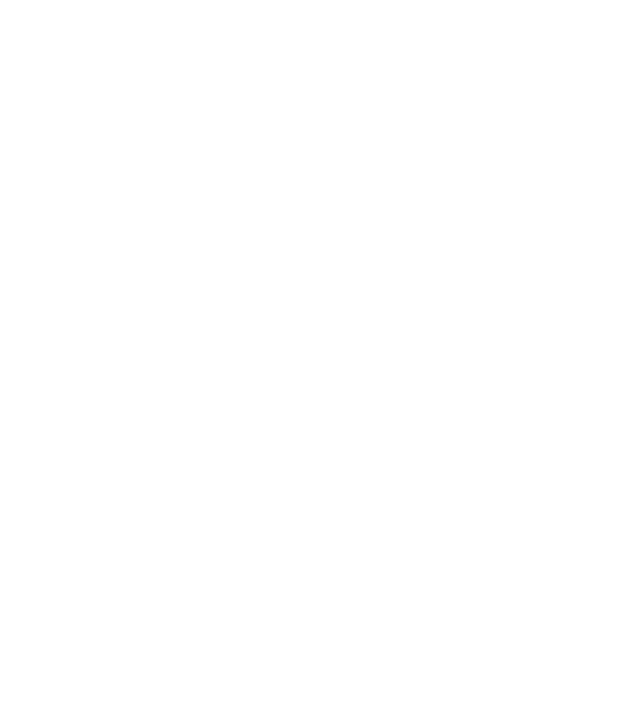
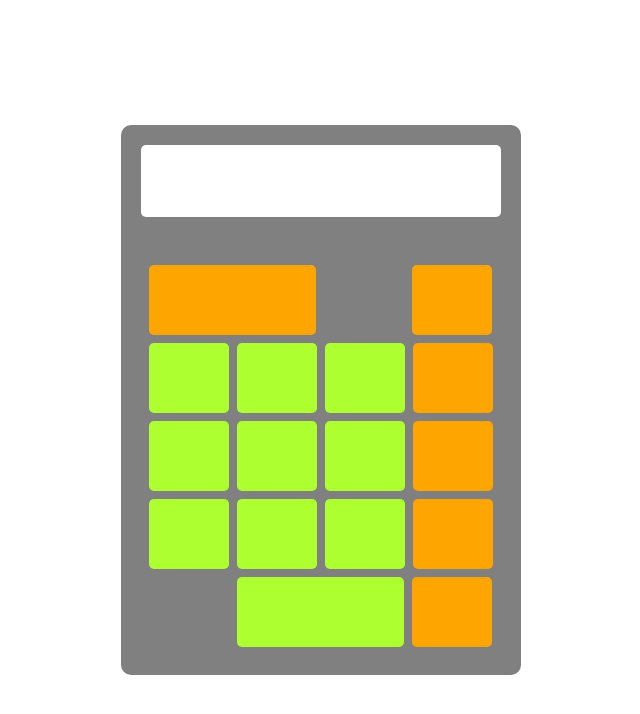
Before and after one commit to matthewlcollins/calculator, a plain HTML site: page index.html in a window 1280 px wide. Shown: the whole page, without its empty margins (319-959 px from the left). Drawn offline with Linux system fonts and the light colour scheme.

Commit message:
Made Calc css/html backbone

```diff
--- a/index.html
+++ b/index.html
@@ -8,6 +8,28 @@
     <script src="scripts.js" defer></script>
 </head>
 <body>
-
+    <div class="calcCont">
+        <div class="textCont"></div>
+        <div class="butCont">
+            <div class="clearBut"></div>
+            <div class="invis"></div>
+            <div class="calcBut"></div>
+            <div class="numBut"></div>
+            <div class="numBut"></div>
+            <div class="numBut"></div>
+            <div class="calcBut"></div>
+            <div class="numBut"></div>
+            <div class="numBut"></div>
+            <div class="numBut"></div>
+            <div class="calcBut"></div>
+            <div class="numBut"></div>
+            <div class="numBut"></div>
+            <div class="numBut"></div>
+            <div class="calcBut"></div>
+            <div class="invis"></div>
+            <div class="zeroBut"></div>
+            <div class="calcBut"></div>
+        </div>
+    </div>
 </body>
 </html>
--- a/styles.css
+++ b/styles.css
@@ -8,4 +8,82 @@ body {
     display: flex;
     justify-content: center;
     align-items: center;
+    height: 100vh;
 }
+
+.calcCont {
+    background-color: gray;
+    height: 550px;
+    width: 400px;
+    border-radius: 10px;
+    display: flex;
+    flex-direction: column;
+}
+
+.textCont {
+    background-color: white;
+    height: 75px;
+    display: flex;
+    justify-content: flex-end;
+    align-items: center;
+    width: 90%;
+    margin: 20px 5%;
+    border-radius: 5px;
+}
+
+.butCont {
+    margin: 20px 5%;
+    display: flex;
+    flex-wrap: wrap;
+    width: 90%;
+    flex: 1;
+    gap: 8px;
+    padding: 8px;
+    align-content: flex-end;
+}
+
+.numBut,
+.calcBut {
+    height: 70px;
+    flex: 0 0 calc(25% - 6px);
+    border-radius: 5px;
+    display: flex;
+    justify-content: center;
+    align-items: center;
+}
+
+.zeroBut {
+    height: 70px;
+    flex: 0 0 calc(51% - 8px);
+    background-color: greenyellow;
+    justify-content: center;
+    align-items: center;
+    border-radius: 5px;
+}
+
+.clearBut {
+    height: 70px;
+    flex: 0 0 calc(51% - 8px);
+    background-color: orange;
+    justify-content: center;
+    align-items: center;
+    border-radius: 5px;
+}
+
+.numBut {
+    background-color: greenyellow;
+}
+
+.calcBut {
+    background-color: orange;
+}
+
+.invis {
+    background-color: gray;
+    height: 70px;
+    flex: 0 0 calc(25% - 6px);
+    border-radius: 5px;
+    display: flex;
+    justify-content: center;
+    align-items: center;
+}
```
